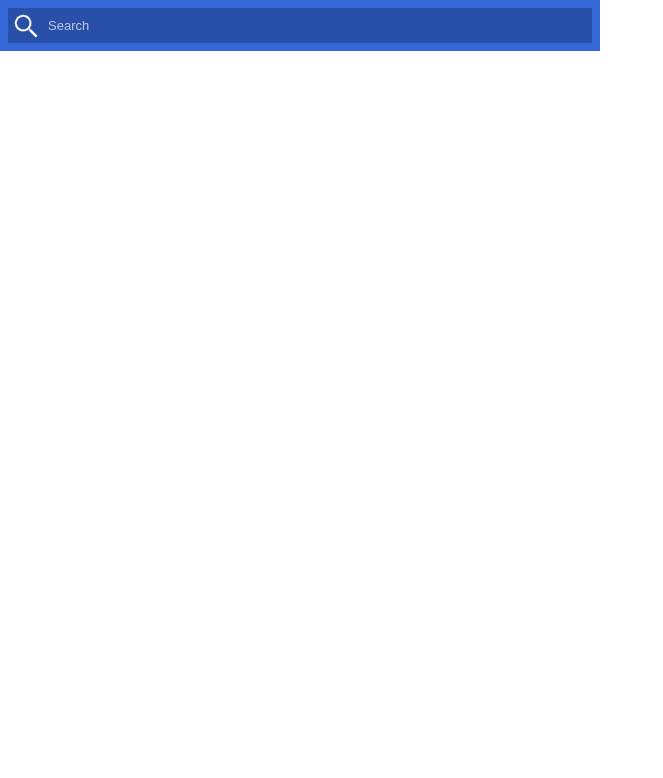
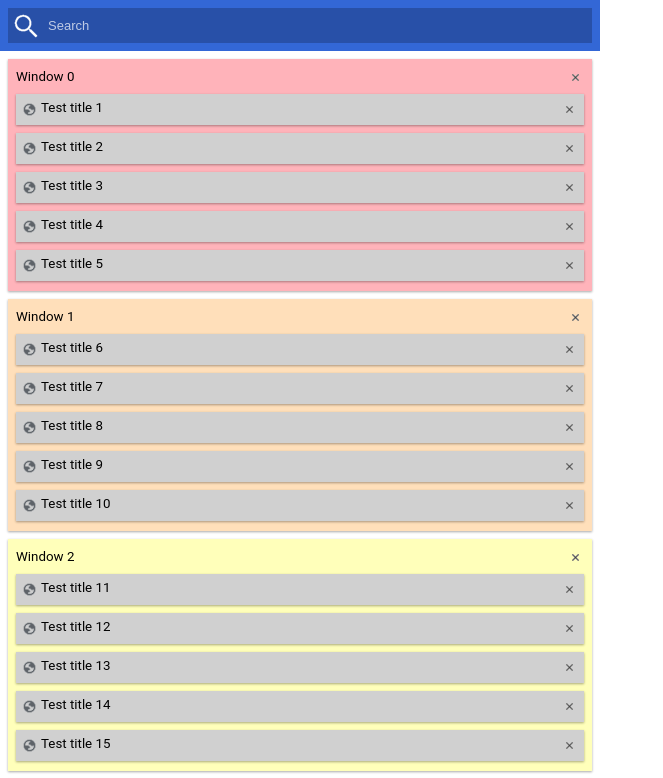
Before and after one commit to thenickreynolds/breeze, a React (Create React App) app in the folder tab-manager/: page / in a window 1280 px wide. Shown: the top 778 px of the page, without its empty margins (0-663 px from the left). Built offline with nearby package versions, Linux system fonts and the light colour scheme.

Commit message:
Enable test environments

```diff
--- /dev/null
+++ b/tab-manager/src/types/Types.tsx
@@ -0,0 +1,13 @@
+import React from 'react';
+
+export type TabInfo = {
+    title: string;
+    id: number;
+    favIconUrl: string;
+    windowId: number;
+};
+
+export type WindowInfo = {
+    id: number;
+    tabs: TabInfo[];
+};
--- a/tab-manager/src/windowscontainer/index.tsx
+++ b/tab-manager/src/windowscontainer/index.tsx
@@ -1,63 +1,87 @@
 import React from 'react';
 import './styles.css';
 import Window from './window';
+import { WindowInfo } from '../types/Types'
 
 type WindowsProps = {
 
 };
 
 type WindowsState = {
-  chromeTabs: chrome.tabs.Tab[]
+  windows: WindowInfo[]
 };
 
 class WindowsContainer extends React.Component<WindowsProps, WindowsState> {
   constructor(props : WindowsProps) {
     super(props);
-    this.state = { chromeTabs: [] };
+    this.state = { windows : [] };
   }
 
   render() {
-    console.log("num tabs: " + this.state.chromeTabs.length)
-    let windowTabs = this.createWindowTabsMap(this.state.chromeTabs);
-
     return (
       <div id="main_container">
-        { Array.from(windowTabs.keys()).map(windowId => {
-            return <Window id={windowId} tabs={windowTabs.get(windowId)!} />
+        { this.state.windows.map(window => {
+            return <Window window={window} />
         })}
       </div>
     );
   }
 
   createWindowTabsMap(tabs : chrome.tabs.Tab[]) {
-    let windowTabs = new Map<number,chrome.tabs.Tab[]>();
+    let windowTabs = new Map<number, WindowInfo>();
+    let windows : WindowInfo[] = [];
+
     tabs.forEach(tab => {
       if (!windowTabs.has(tab.windowId)) {
-        windowTabs.set(tab.windowId, []);
+        let windowInfo = { id: tab.windowId, tabs: [] };
+        windowTabs.set(tab.windowId, windowInfo);
+        windows.push(windowInfo);
       }
-      windowTabs.get(tab.windowId)!.push(tab);
+      let tabInfo = { id: tab.id!, favIconUrl: tab.favIconUrl!, title: tab.title!, windowId : tab.windowId! };
+      windowTabs.get(tab.windowId)!.tabs.push(tabInfo);
     });
 
-    return windowTabs;
+    return windows;
+  }
+
+  isInChrome() {
+    return window.chrome && chrome.runtime && chrome.runtime.id;
   }
 
   updateTabs() {
-    console.log('updating tabs');
-    chrome.tabs.query({}, tabs => {
-      this.setState(() => this.setState({ chromeTabs: tabs }));
-    });
+    if (this.isInChrome()) {
+      chrome.tabs.query({}, tabs => {
+        this.setState(() => this.setState({ windows: this.createWindowTabsMap(tabs) }));
+      });
+    } else {
+      // fill with some test data instead
+      this.setState({ windows: this.createTestWindows() });
+    }
+  }
+
+  createTestWindows() {
+    let windows = [];
+    let tabId = 0;
+    for (let windowId = 0; windowId < 5; windowId++) {
+      let tabs = [];
+      for (let i = 0; i < 5; i++) {
+        tabs.push({ windowId: windowId, id: tabId++, favIconUrl: '', title: 'Test title ' + tabId });
+      }
+      windows.push( { id: windowId, tabs: tabs });
+    }
+    return windows;
   }
 
   componentDidMount() {
-    if (window.chrome && chrome.runtime && chrome.runtime.id) {
+    if (this.isInChrome()) {
       chrome.tabs.onCreated.addListener(() => this.updateTabs());
       chrome.tabs.onMoved.addListener(() => this.updateTabs());
       chrome.tabs.onRemoved.addListener(() => this.updateTabs());
       chrome.tabs.onDetached.addListener(() => this.updateTabs());
       chrome.tabs.onAttached.addListener(() => this.updateTabs());
+    }
 
-      this.updateTabs();
-    }
+    this.updateTabs();
   }
 
   componentDidUnmount() {
--- a/tab-manager/src/windowscontainer/window/index.tsx
+++ b/tab-manager/src/windowscontainer/window/index.tsx
@@ -1,12 +1,12 @@
 import React from 'react';
 import './styles.css';
 import Tab from './tab';
+import { WindowInfo, TabInfo } from '../../types/Types';
 
 const numColors = 5;
 
 type WindowProps = {
-  id: number,
-  tabs: chrome.tabs.Tab[]
+  window: WindowInfo;
 }
 
 type WindowState = {
@@ -16,18 +16,18 @@ type WindowState = {
 class Window extends React.Component<WindowProps, WindowState> {
   constructor(props : WindowProps) {
     super(props);
-    this.state = { colorClass: "pastel_" + (this.props.id % numColors) };
+    this.state = { colorClass: "pastel_" + (this.props.window.id % numColors) };
   }
 
   render() {
     return (
       <div className={ "windows_container " + this.state.colorClass }>
         <div className="title_container">
-          <div className="window_title">Window { this.props.id }</div>
-          <div className="tab_close" onClick={() => this.closeWindow(this.props.id)} />
+          <div className="window_title">Window { this.props.window.id }</div>
+          <div className="tab_close" onClick={() => this.closeWindow(this.props.window.id)} />
         </div>
 
-        { this.props.tabs.map(tab =>
+        { this.props.window.tabs.map((tab: TabInfo) =>
           <Tab tab={tab} />
         )}
       </div>
--- a/tab-manager/src/windowscontainer/window/tab/index.tsx
+++ b/tab-manager/src/windowscontainer/window/tab/index.tsx
@@ -1,9 +1,10 @@
 import React from 'react';
 import './styles.css';
 import defaultFavicon from './default_favicon.png';
+import { TabInfo } from '../../../types/Types';
 
 type TabProps = {
-  tab: chrome.tabs.Tab
+  tab: TabInfo
 };
 
 class Tab extends React.Component<TabProps> {
```
